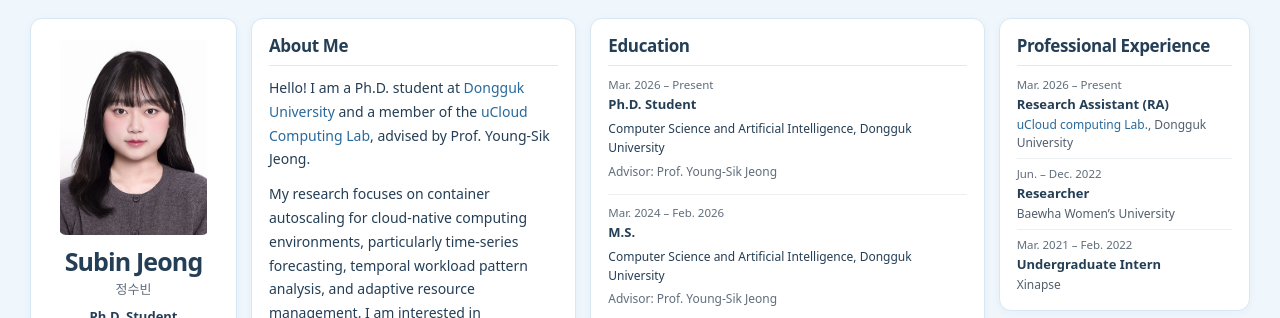
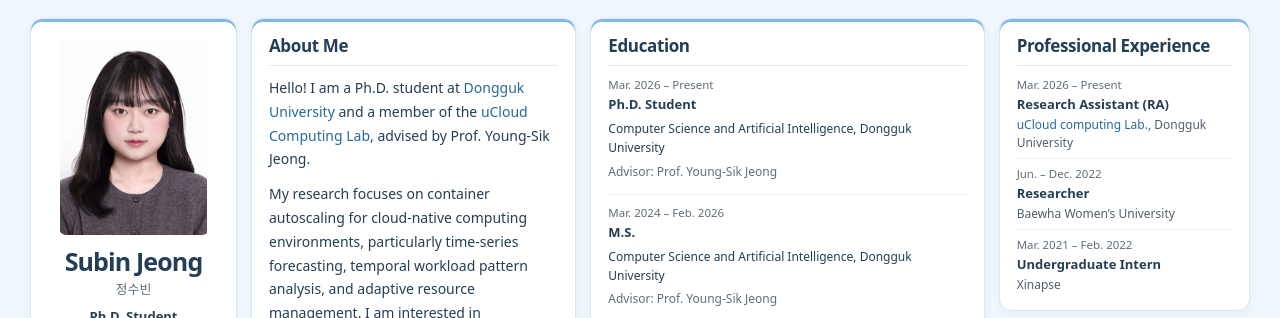
Before and after one commit to subinn-jeong/subinn-jeong.github.io, a plain HTML site: page index.html in a window 1280 px wide. Shown: the top 318 px of the page. Drawn offline with Linux system fonts and the light colour scheme.

Commit message:
Apply sky-blue top accent to every academic card

```diff
--- a/style.css
+++ b/style.css
@@ -235,7 +235,7 @@ h2 { color: var(--ink); border-bottom-color: #dceaf5; }
 .section-heading h2 { border: 0; }
 .pub-content h4 { color: #243e55; }
 .interests li, .skill-tags li { background: var(--soft); color: #285d86; border-radius: 5px; }
-#research, #manuscripts { box-shadow: inset 0 3px 0 #83b9e5, 0 2px 8px rgba(40,105,155,.045); }
+main section { box-shadow: inset 0 3px 0 #83b9e5, 0 2px 8px rgba(40,105,155,.045); }
 .profile-photo { border-radius: 7px; }
 .links { gap: 6px; }
 .links .profile-link { display: inline-flex; align-items: center; justify-content: center; width: 32px; height: 32px; border: 1px solid #d7e7f4; border-radius: 8px; background: #f4f9fd; color: var(--accent); text-decoration: none; flex: 0 0 32px; transition: background-color .15s, border-color .15s, color .15s; }
```
